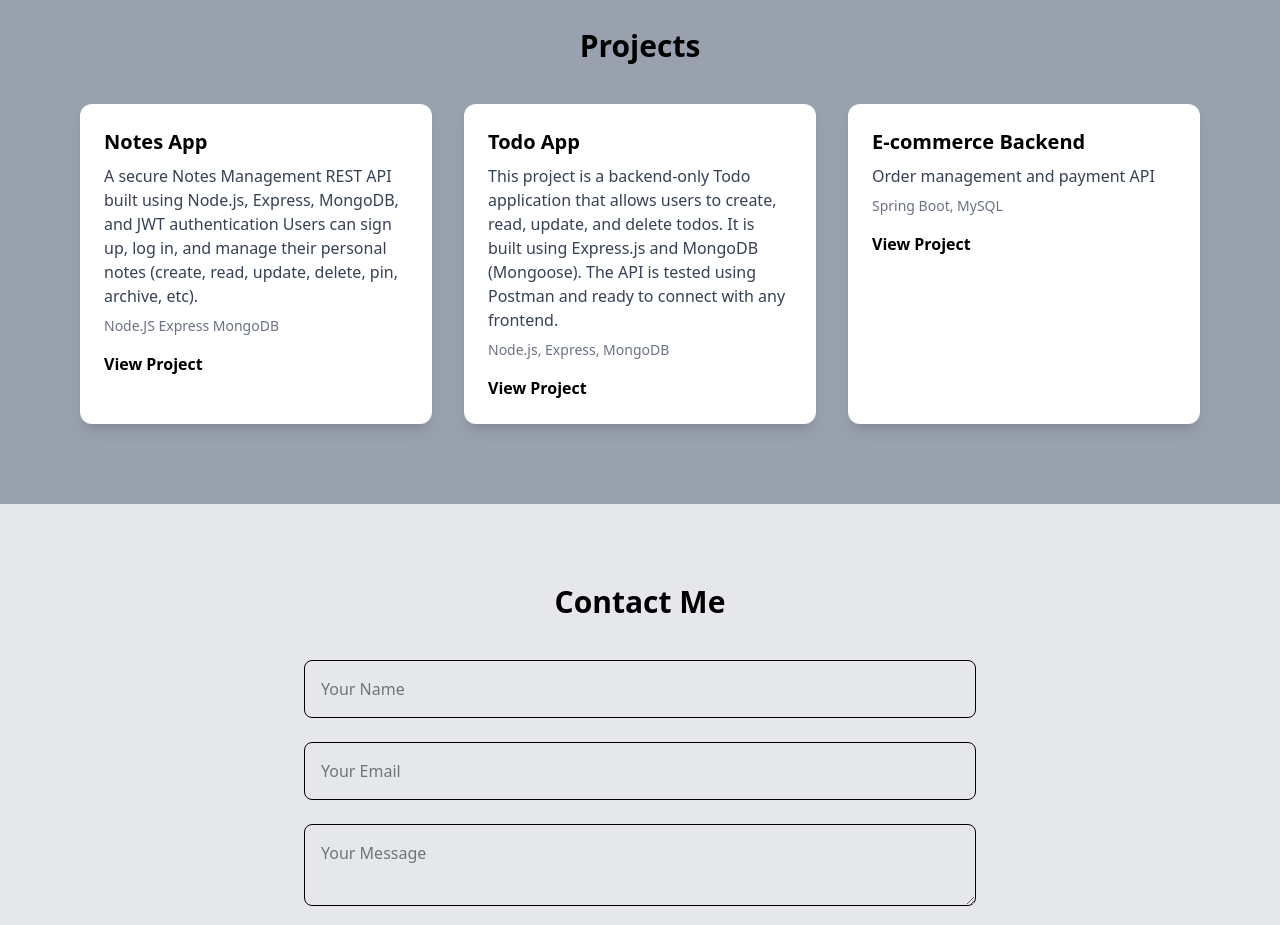
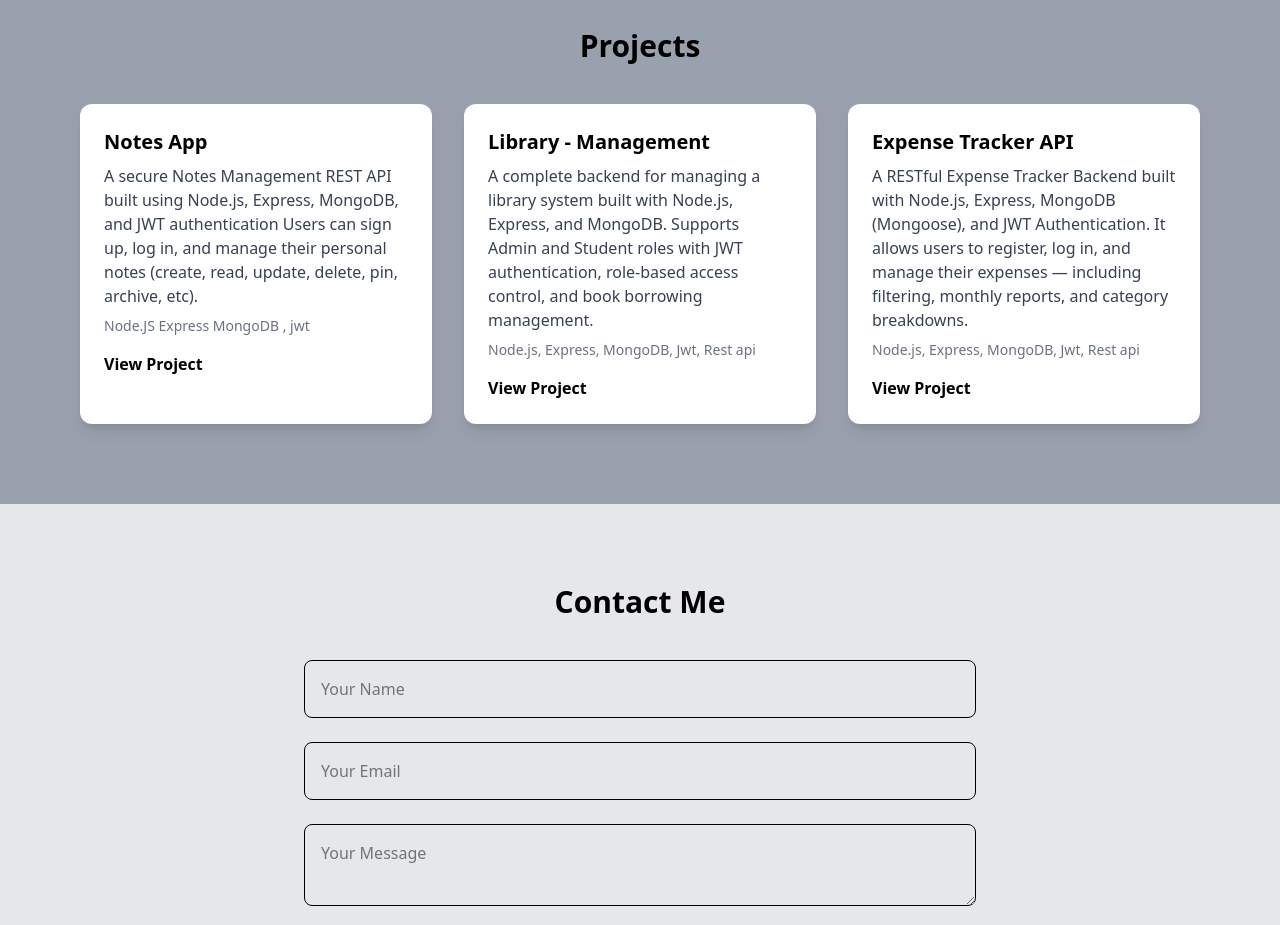
Before and after one commit to Shweta-singh24/portfolio, a React (Vite) app in the folder portfolio/: page / in a window 1280 px wide. Shown: the part 1520-2445 px from the top of the page. Built offline with nearby package versions, Linux system fonts and the light colour scheme.

Commit message:
update projects description

```diff
--- a/portfolio/src/components/Projects.jsx
+++ b/portfolio/src/components/Projects.jsx
@@ -4,20 +4,20 @@ const projects = [
   {
     title: "Notes App",
     desc: "A secure Notes Management REST API built using Node.js, Express, MongoDB, and JWT authentication Users can sign up, log in, and manage their personal notes (create, read, update, delete, pin, archive, etc).",
-    tech: "Node.JS Express MongoDB",
-    link: "#"
+    tech: "Node.JS Express MongoDB , jwt",
+    link: "https://github.com/Shweta-singh24/Notes"
   },
   {
-    title: "Todo App",
-    desc: "This project is a backend-only Todo application that allows users to create, read, update, and delete todos. It is built using Express.js and MongoDB (Mongoose). The API is tested using Postman and ready to connect with any frontend.",
-    tech: "Node.js, Express, MongoDB",
-    link: "#"
+    title: "Library - Management",
+    desc: "A complete backend for managing a library system built with Node.js, Express, and MongoDB. Supports Admin and Student roles with JWT authentication, role-based access control, and book borrowing management.",
+    tech: "Node.js, Express, MongoDB, Jwt, Rest api",
+    link: "https://github.com/Shweta-singh24/library-mngt"
   },
   {
-    title: "E-commerce Backend",
-    desc: "Order management and payment API",
-    tech: "Spring Boot, MySQL",
-    link: "#"
+    title: "Expense Tracker API",
+    desc: "A RESTful Expense Tracker Backend built with Node.js, Express, MongoDB (Mongoose), and JWT Authentication. It allows users to register, log in, and manage their expenses — including filtering, monthly reports, and category breakdowns.",
+    tech: "Node.js, Express, MongoDB, Jwt, Rest api",
+    link: "https://github.com/Shweta-singh24/Expense-tracker"
   }
 ];
 
```
